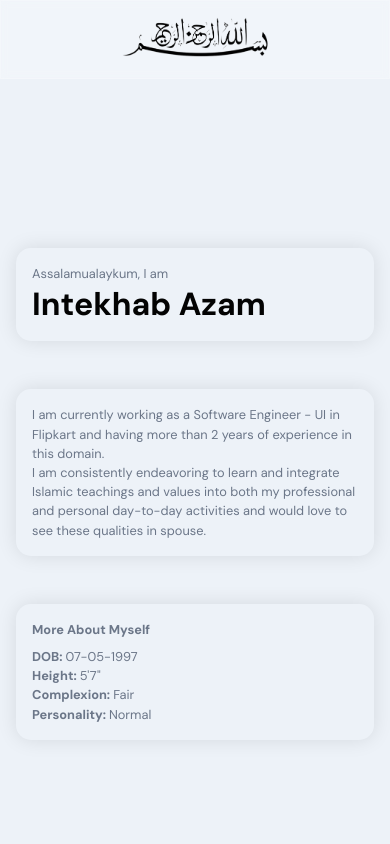
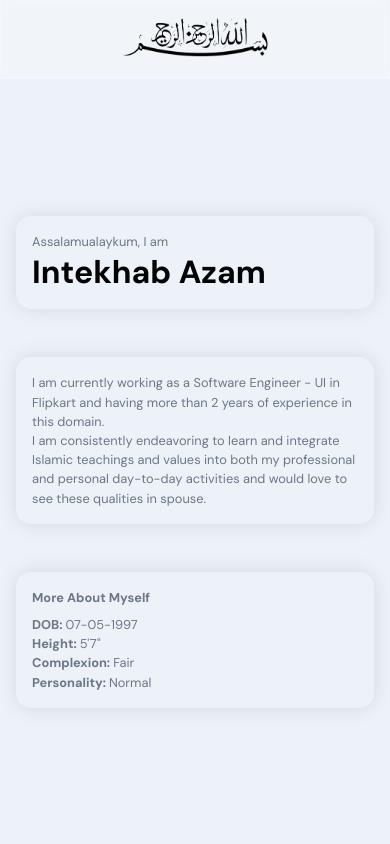
Before and after one commit to IntekhabAzam/marriage-portfolio, a React (Create React App) app: page / in a window 390 px wide. Shown: the top 844 px of the page. Built offline with nearby package versions, Linux system fonts and the light colour scheme; the HTML template or start-up script is replaced by a standard one.

Commit message:
first commit

```diff
--- a/src/components/Header/Header.scss
+++ b/src/components/Header/Header.scss
@@ -30,9 +30,9 @@
 .app__header-info {
   margin-top: 5rem;
 
-//   @media screen and (max-width: 900px) {
-//     margin-top: 1rem;
-//   }
+  @media screen and (max-width: 900px) {
+    margin-top: 1rem;
+  }
 }
 
 .app__header-badge {
```
